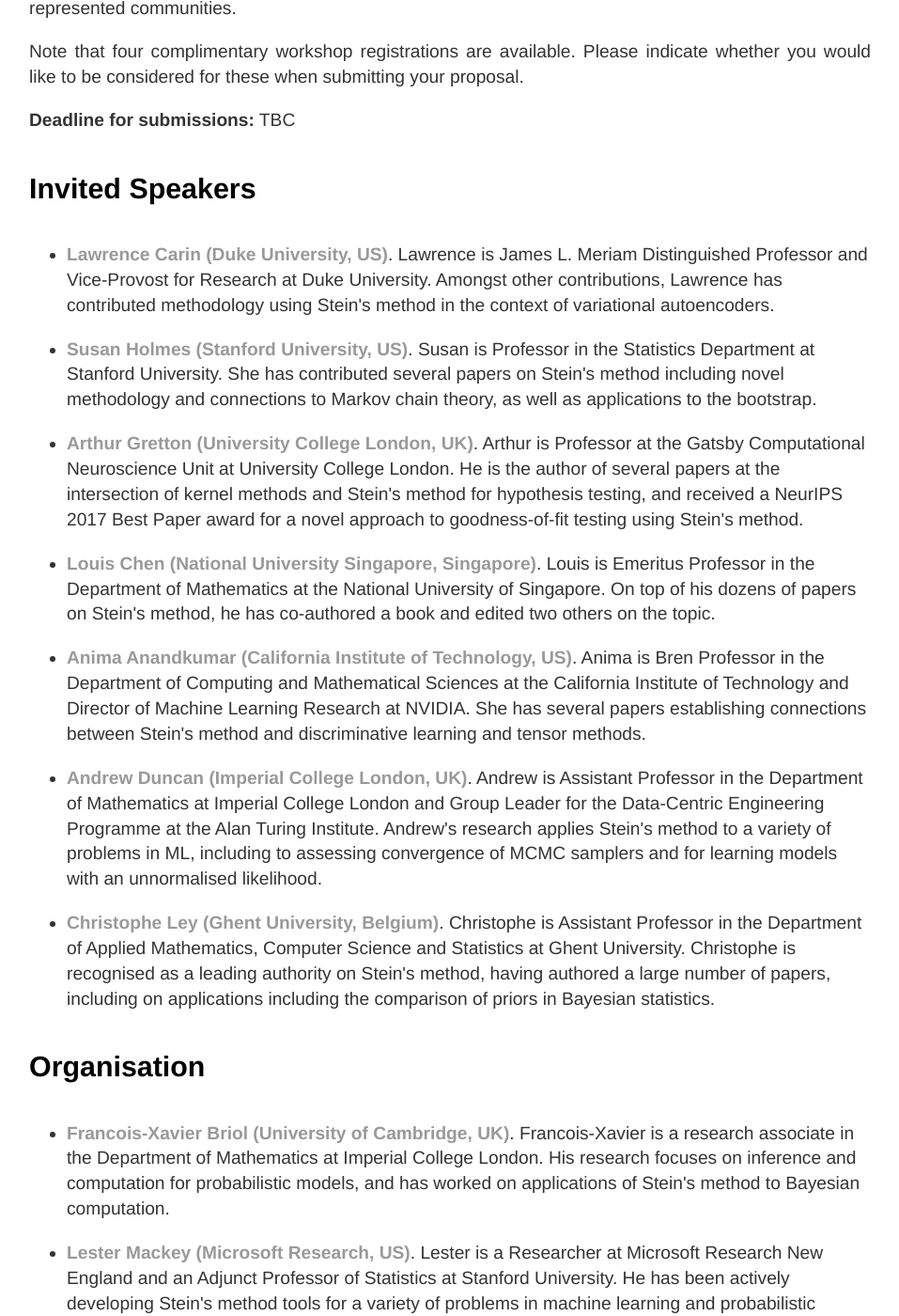
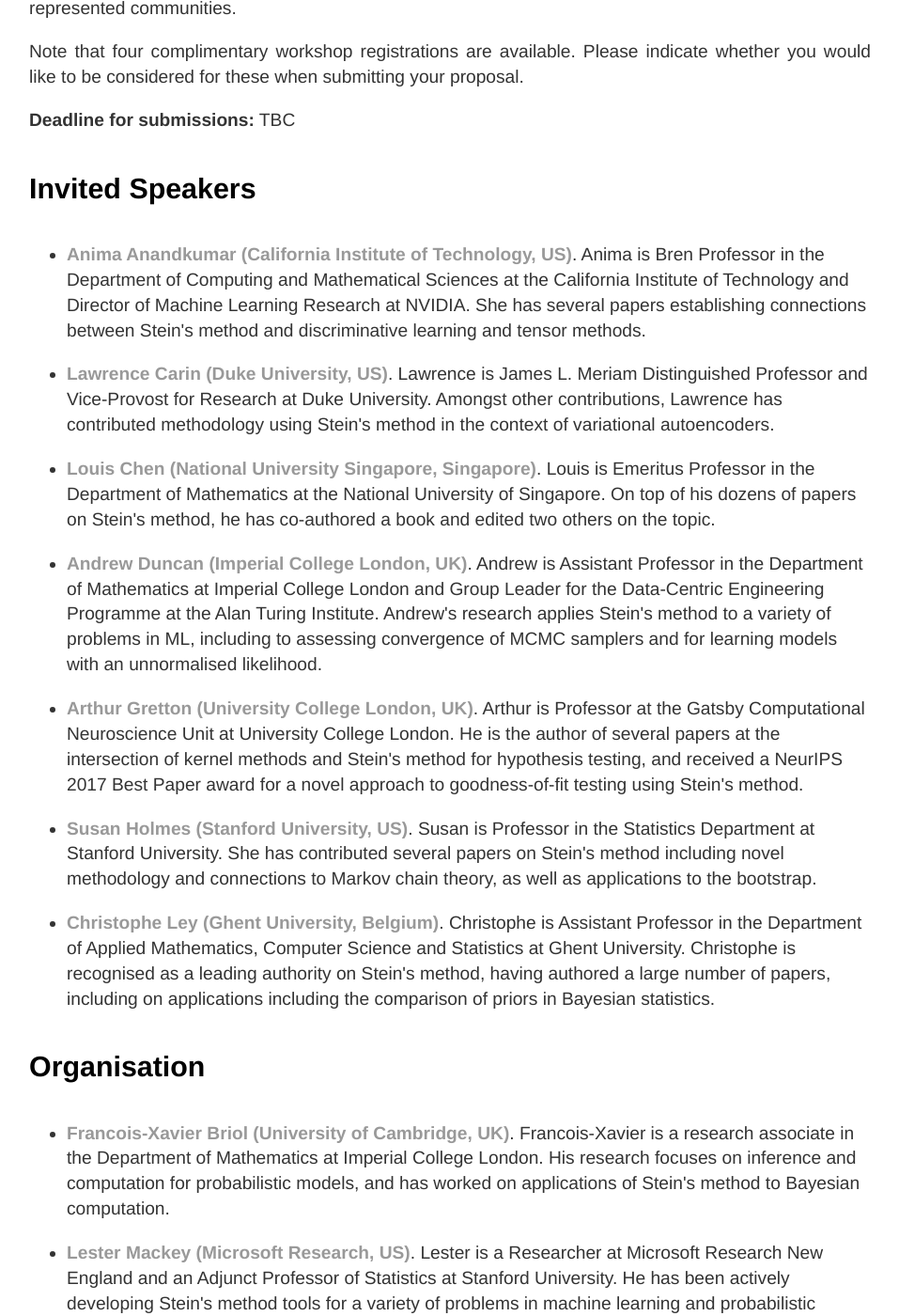
Before and after one commit to steinworkshop/steinworkshop.github.io, a Jekyll site: the page built from index.html, in a window 1280 px wide and 1400 px high, scrolled down 1463 px. Shown: the whole window at 94% size, without its empty margins (161-1118 px from the left). Built offline with Jekyll 4.4.1, drawn with Linux system fonts in a browser that asks for light colours.

Commit message:
re-ordered speakers

```diff
--- a/index.html
+++ b/index.html
@@ -43,17 +43,17 @@
 
 	<ul>
 
+		<li> <strong><a href="http://tensorlab.cms.caltech.edu/users/anima/"> Anima Anandkumar (California Institute of Technology, US)</a></strong>. Anima is Bren Professor in the Department of Computing and Mathematical Sciences at the California Institute of Technology and Director of Machine Learning Research at NVIDIA. She has several papers establishing connections between Stein's method and discriminative learning and tensor methods.</li>
+
 		<li> <strong><a href="http://people.ee.duke.edu/~lcarin/"> Lawrence Carin (Duke University, US)</a></strong>. Lawrence is James L. Meriam Distinguished Professor and Vice-Provost for Research at Duke University. Amongst other contributions, Lawrence has contributed methodology using Stein's method in the context of variational autoencoders. </li>
 
-		<li> <strong><a href="http://statweb.stanford.edu/~susan/susan_person.html"> Susan Holmes (Stanford University, US)</a></strong>. Susan is Professor in the Statistics Department at Stanford University. She has contributed several papers on Stein's method including novel methodology and connections to Markov chain theory, as well as applications to the bootstrap. </li>
+		<li> <strong><a href="http://www.math.nus.edu.sg/~lhychen/"> Louis Chen (National University Singapore, Singapore)</a></strong>. Louis is Emeritus Professor in the Department of Mathematics at the National University of Singapore. On top of his dozens of papers on Stein's method, he has co-authored a book and edited two others on the topic.</li>
+
+		<li> <strong><a href="https://www.turing.ac.uk/people/researchers/andrew-duncan"> Andrew Duncan (Imperial College London, UK)</a></strong>. Andrew is Assistant Professor in the Department of Mathematics at Imperial College London and Group Leader for the Data-Centric Engineering Programme at the Alan Turing Institute. Andrew's research applies Stein's method to a variety of problems in ML, including to assessing convergence of MCMC samplers and for learning models with an unnormalised likelihood.</li>
 
 		<li> <strong><a href="http://www.gatsby.ucl.ac.uk/~gretton/"> Arthur Gretton (University College London, UK)</a></strong>. Arthur is Professor at the Gatsby Computational Neuroscience Unit at University College London. He is the author of several papers at the intersection of kernel methods and Stein's method for hypothesis testing, and received a NeurIPS 2017 Best Paper award for a novel approach to goodness-of-fit testing using Stein's method. </li>
 
-		<li> <strong><a href="http://www.math.nus.edu.sg/~lhychen/"> Louis Chen (National University Singapore, Singapore)</a></strong>. Louis is Emeritus Professor in the Department of Mathematics at the National University of Singapore. On top of his dozens of papers on Stein's method, he has co-authored a book and edited two others on the topic.</li>
-
-		<li> <strong><a href="http://tensorlab.cms.caltech.edu/users/anima/"> Anima Anandkumar (California Institute of Technology, US)</a></strong>. Anima is Bren Professor in the Department of Computing and Mathematical Sciences at the California Institute of Technology and Director of Machine Learning Research at NVIDIA. She has several papers establishing connections between Stein's method and discriminative learning and tensor methods.</li>
-
-		<li> <strong><a href="https://www.turing.ac.uk/people/researchers/andrew-duncan"> Andrew Duncan (Imperial College London, UK)</a></strong>. Andrew is Assistant Professor in the Department of Mathematics at Imperial College London and Group Leader for the Data-Centric Engineering Programme at the Alan Turing Institute. Andrew's research applies Stein's method to a variety of problems in ML, including to assessing convergence of MCMC samplers and for learning models with an unnormalised likelihood.</li>
+		<li> <strong><a href="http://statweb.stanford.edu/~susan/susan_person.html"> Susan Holmes (Stanford University, US)</a></strong>. Susan is Professor in the Statistics Department at Stanford University. She has contributed several papers on Stein's method including novel methodology and connections to Markov chain theory, as well as applications to the bootstrap. </li>
 
 		<li> <strong><a href="https://users.ugent.be/~chley/#/home"> Christophe Ley (Ghent University, Belgium)</a></strong>. Christophe is Assistant Professor in the Department of Applied Mathematics, Computer Science and Statistics at Ghent University. Christophe is recognised as a leading authority on Stein's method, having authored a large number of papers, including on applications including the comparison of priors in Bayesian statistics.</li>
 
```
